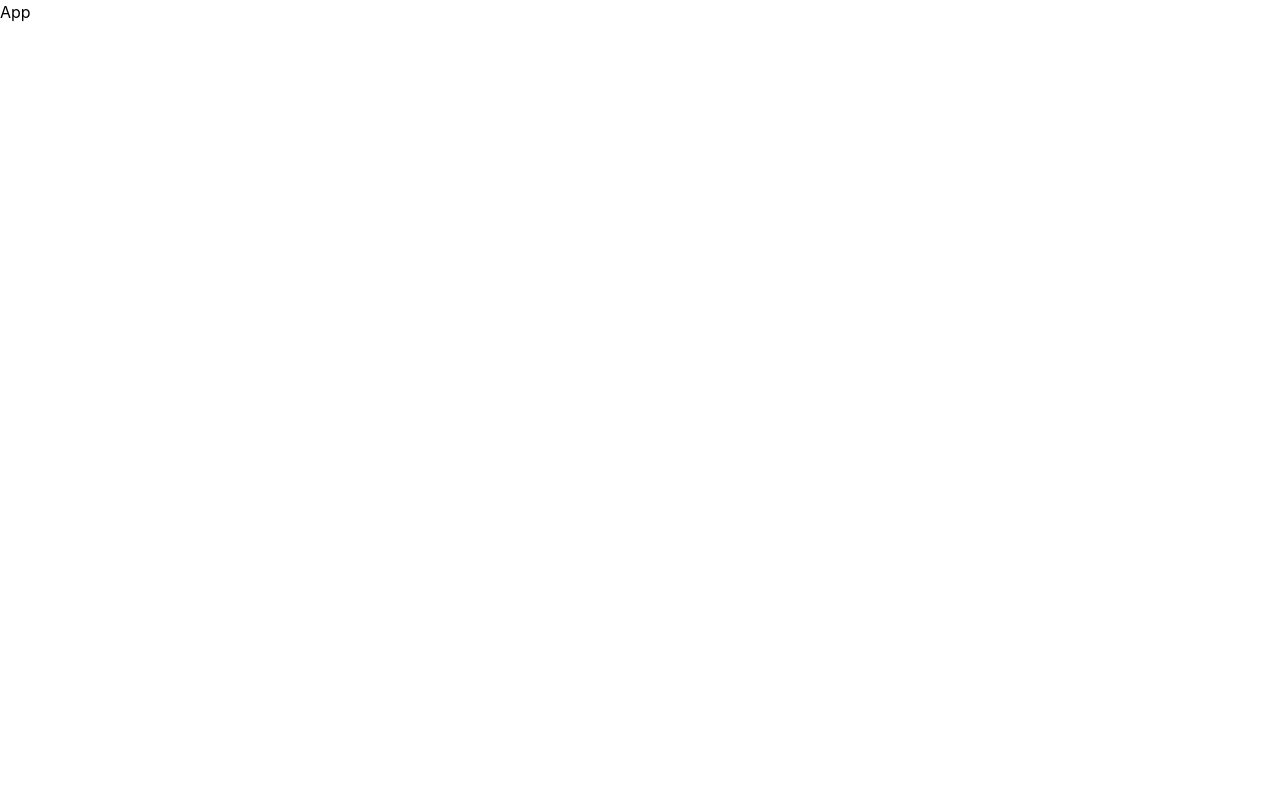
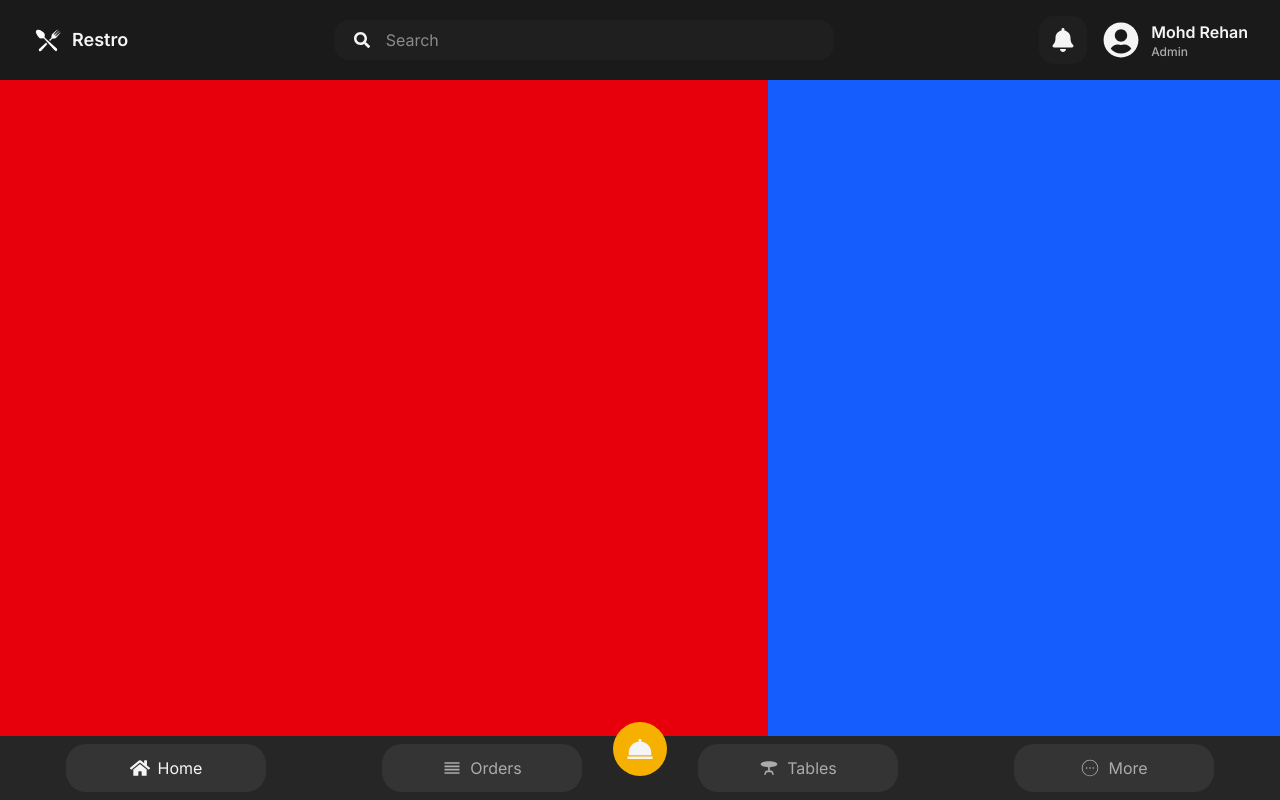
Before and after one commit to mohd-rehan-gh2426/Restaurant-POS-System, a React (Vite) app in the folder frontend/: page / in a window 1280 px wide. Built offline with nearby package versions, Linux system fonts and the light colour scheme.

Commit message:
Implemented Basic design of Header, Home and Bottom Navigation Bar

```diff
--- a/frontend/package.json
+++ b/frontend/package.json
@@ -13,6 +13,8 @@
     "@tailwindcss/vite": "^4.1.13",
     "react": "^19.1.1",
     "react-dom": "^19.1.1",
+    "react-icons": "^5.5.0",
+    "react-router-dom": "^7.9.1",
     "tailwindcss": "^4.1.13"
   },
   "devDependencies": {
--- a/frontend/src/App.jsx
+++ b/frontend/src/App.jsx
@@ -1,9 +1,24 @@
-import React from 'react'
+import React from "react";
+
+import { BrowserRouter as Router,Routes,Route } from "react-router-dom";
+import Home from "./pages/Home";
+import Auth from "./pages/Auth";
+import Orders from "./pages/Orders";
+import Header from "./components/shared/Header";
 
 const App = () => {
   return (
-    <div>App</div>
-  )
-}
+    <>
+    <Header/>
+      <Router>
+        <Routes>
+          <Route path="/" element={<Home />} />
+          <Route path="/auth" element={<Auth />} />
+          <Route path="orders" element={<Orders />} />
+        </Routes>
+      </Router>
+    </>
+  );
+};
 
-export default App
+export default App;
--- /dev/null
+++ b/frontend/src/components/shared/BottomNav.jsx
@@ -0,0 +1,34 @@
+import React from "react";
+import { FaHome } from "react-icons/fa";
+import { MdOutlineReorder, MdTableBar } from "react-icons/md";
+import { CiCircleMore } from "react-icons/ci";
+import { BiSolidDish } from "react-icons/bi";
+
+const BottomNav = () => {
+  return (
+    <div className="fixed bottom-0 left-0 right-0 bg-[#262626] p-2 h-16 flex justify-around">
+      <button className="flex items-center justify-center text-[#f5f5f5] bg-[#343434] w-[200px] rounded-[20px]">
+        {" "}
+        <FaHome className="inline mr-2" size={20} /> <p>Home</p>{" "}
+      </button>
+      <button className="flex items-center justify-center text-[#ababab] bg-[#343434] w-[200px] rounded-[20px]">
+        {" "}
+        <MdOutlineReorder className="inline mr-2" size={20} /> <p>Orders</p>
+      </button>
+      <button className="flex items-center justify-center text-[#ababab] bg-[#343434] w-[200px] rounded-[20px]">
+        {" "}
+        <MdTableBar className="inline mr-2" size={20} /> <p>Tables</p>
+      </button>
+      <button className="flex items-center justify-center text-[#ababab] bg-[#343434] w-[200px] rounded-[20px]">
+        {" "}
+        <CiCircleMore className="inline mr-2" size={20} /> <p>More</p>
+      </button>
+
+      <button className="bg-[#F6B100] text-[#f5f5f5] p-3 rounded-full items-center absolute bottom-6">
+        <BiSolidDish size={30}/>
+      </button>
+    </div>
+  );
+};
+
+export default BottomNav;
--- /dev/null
+++ b/frontend/src/components/shared/Header.jsx
@@ -0,0 +1,47 @@
+import React from "react";
+import { FaSearch } from "react-icons/fa";
+import { FaUserCircle } from "react-icons/fa";
+import { FaBell } from "react-icons/fa";
+import logo from "../../assets/images/logo.png";
+
+const Header = () => {
+  return (
+    <header className="flex justify-between items-center py-4 px-8 bg-[#1a1a1a]">
+
+
+      {/* {LOGO} */}
+      <div className="flex items-center gap-2">
+        <img src={logo} alt="restro logo" className="h-8 w-8" />
+        <h1 className="text-lg font-semibold text-[#f5f5f5]">Restro</h1>
+      </div>
+
+
+      {/* {SEARCH} */}
+      <div className="flex items-center gap-4 bg-[#1f1f1f] rounded-[15px] px-5 py-2 w-[500px]">
+        <FaSearch className="text-[#f5f5f5]"/>
+        <input
+            type="text"
+            placeholder="Search"
+            className="bg-[#1f1f1f] outline-none  text-[#f5f5f5]"
+
+        />
+      </div>
+
+      {/* {LOGGED USER DETAILS} */}
+      <div className="flex items-center gap-4">
+        <div className="bg-[#1f1f1f] p-3 rounded-[15px] cursor-pointer">
+            <FaBell className="text-[#f5f5f5] text-2xl"/>
+        </div>
+        <div className="flex items-center gap-3 cursor-pointer">
+            <FaUserCircle className="text-[#f5f5f5] text-4xl"/>
+            <div className="flex flex-col items-start">
+                <h1 className="text-md text-[#f5f5f5] font-semibold">Mohd Rehan</h1>
+                <p className="text-xs text-[#ababab] font-medium">Admin</p>
+            </div>
+        </div>
+      </div>
+    </header>
+  );
+};
+
+export default Header;
--- a/frontend/src/index.css
+++ b/frontend/src/index.css
@@ -1,6 +1,6 @@
+
+@import url('https://fonts.googleapis.com/css2?family=Inter:ital,opsz,wght@0,14..32,100..900;1,14..32,100..900&display=swap');
 @import "tailwindcss";
-@import url('https://fonts.googleapis.com/css2?family=Inter:ital,opsz,wght@0,14..32,100..900;1,14..32,100..900&display=swap');
-
 body{
   font-family: 'Inter', 'sans-serif';
 }
--- /dev/null
+++ b/frontend/src/pages/Auth.jsx
@@ -0,0 +1,9 @@
+import React from 'react'
+
+const Auth = () => {
+  return (
+    <div>Auth</div>
+  )
+}
+
+export default Auth
--- /dev/null
+++ b/frontend/src/pages/Home.jsx
@@ -0,0 +1,19 @@
+import React from 'react'
+import BottomNav from '../components/shared/BottomNav'
+
+const Home = () => {
+  return (
+    <section className='bg-[#1f1f1f] h-[calc(100vh-5rem)] overflow-hidden flex'>
+        {/* {LEFT DIV} */}
+        <div className='flex-[3] bg-red-600'></div>
+
+        {/* {RIGHT DIV} */}
+        <div className='flex-[2] bg-blue-600'></div>
+
+        {/* {BOTTOM NAV} */}
+        <BottomNav/>
+    </section>
+  )
+}
+
+export default Home
--- /dev/null
+++ b/frontend/src/pages/Orders.jsx
@@ -0,0 +1,9 @@
+import React from 'react'
+
+const Orders = () => {
+  return (
+    <div>Orders</div>
+  )
+}
+
+export default Orders
--- /dev/null
+++ b/frontend/src/pages/index.js
@@ -0,0 +1,3 @@
+export { default as Home } from './Home.jsx';
+export { default as Auth } from './Auth.jsx';
+export { default as Orders } from './Orders.jsx';
```
Also changed, not shown: frontend/src/assets/images/logo.png (added), 1 other file (tests, documents, lock files or other folders).
